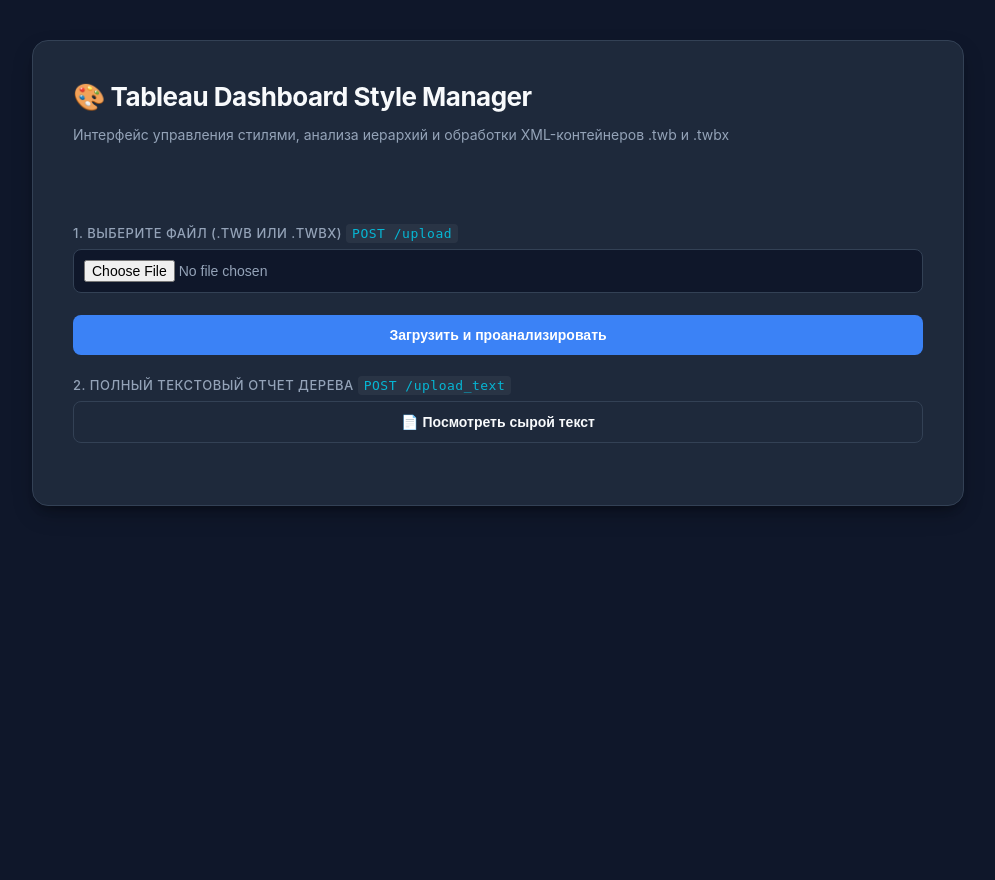
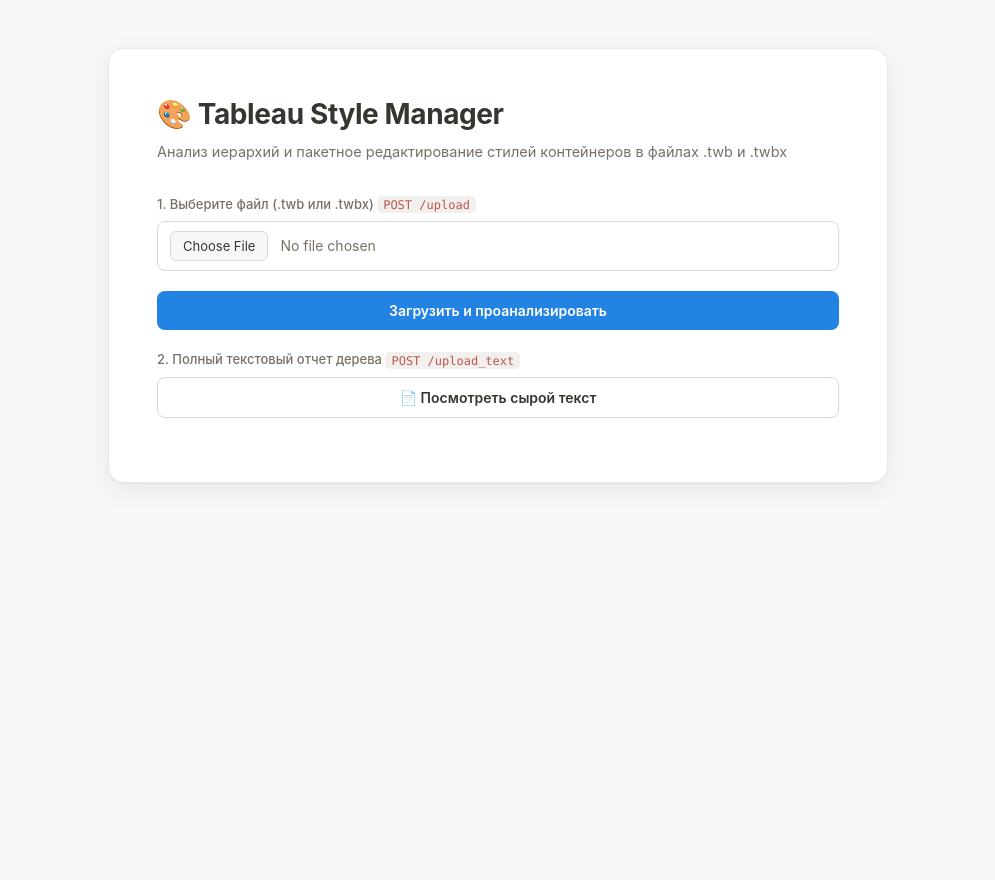
Before and after one commit to DanialNussipov/Tableau-containers-editor, a FastAPI app: page / in a window 1280 px wide. Shown: the whole page, without its empty margins (142-1137 px from the left). After the commit the page ends 484 px from the top, so only its background shows below. Run offline with FastAPI, Linux system fonts and the light colour scheme.

Commit message:
изменений только на четыре файла, но третий вас удивит.......

```diff
--- a/src/main.py
+++ b/src/main.py
@@ -3,6 +3,7 @@
 from pathlib import Path
 from fastapi import FastAPI, UploadFile, File, HTTPException, Request
 from fastapi.responses import FileResponse, PlainTextResponse, HTMLResponse
+from starlette.background import BackgroundTask
 from fastapi.templating import Jinja2Templates
 from pydantic import BaseModel, Field
 from typing import List, Optional, Literal
@@ -183,10 +184,12 @@
             media_type = 'application/xml'
 
         # Возвращаем файл пользователю как вложение для скачивания
+        # и удаляем готовый файл с диска после того, как он отправлен.
         return FileResponse(
             path=output_path,
             filename=output_filename,
-            media_type=media_type
+            media_type=media_type,
+            background=BackgroundTask(lambda: output_path.unlink(missing_ok=True))
         )
     finally:
         # Гарантированное удаление временных файлов распаковки
--- a/src/parser/xml_parser.py
+++ b/src/parser/xml_parser.py
@@ -14,7 +14,9 @@
     styles = {}
     zone_style = zone_element.find('zone-style')
     if zone_style is not None:
-        for fmt in zone_style.findall('format|_.fcp.DashboardRoundedCorners.true...format'):
+        # Перебираем все дочерние теги: и <format>, и спец-тег скруглённых углов
+        # (findall с union 'a|b' в lxml не работает — возвращает пустоту).
+        for fmt in zone_style:
             attr = fmt.get('attr')
             value = fmt.get('value')
             if attr and value is not None:
--- a/src/ui/templates/index.html
+++ b/src/ui/templates/index.html
@@ -2,107 +2,110 @@
 <html lang="ru">
 <head>
     <meta charset="UTF-8">
-    <title>Tableau Style Manager — Dashboard</title>
+    <meta name="viewport" content="width=device-width, initial-scale=1">
+    <title>Tableau Style Manager</title>
     <style>
         :root {
-            --bg-color: #0f172a;
-            --card-bg: #1e293b;
-            --border-color: #334155;
-            --text-main: #f8fafc;
-            --text-muted: #94a3b8;
-            --primary: #3b82f6;
-            --primary-hover: #2563eb;
-            --accent: #06b6d4;
-            --success: #10b981;
-            --success-hover: #059669;
-            --danger-bg: rgba(239, 68, 68, 0.1);
-            --danger-border: rgba(239, 68, 68, 0.3);
-            --danger-text: #fca5a5;
-            --success-bg: rgba(16, 185, 129, 0.1);
-            --success-border: rgba(16, 185, 129, 0.3);
-            --success-text: #6ee7b7;
+            --bg: #f7f7f5;
+            --card-bg: #ffffff;
+            --border: #e9e9e7;
+            --border-strong: #d8d8d4;
+            --text: #37352f;
+            --text-muted: #787066;
+            --text-faint: #9b9589;
+            --primary: #2383e2;
+            --primary-hover: #0f74d4;
+            --primary-soft: rgba(35, 131, 226, 0.12);
+            --success: #0f9d58;
+            --success-hover: #0b8049;
+            --code-bg: #f1f0ee;
+            --code-text: #c0564b;
+            --danger-bg: #fdecea;
+            --danger-border: #f5c6c0;
+            --danger-text: #b4342a;
+            --ok-bg: #e7f5ec;
+            --ok-border: #bfe3cc;
+            --ok-text: #0b7a3e;
+            --radius: 10px;
         }
+
+        * { box-sizing: border-box; }
 
         body {
             font-family: -apple-system, BlinkMacSystemFont, "Segoe UI", Roboto, Helvetica, Arial, sans-serif;
-            background-color: var(--bg-color);
-            color: var(--text-main);
+            background-color: var(--bg);
+            color: var(--text);
             margin: 0;
-            padding: 40px 20px;
+            padding: 48px 20px;
             display: flex;
             justify-content: center;
             align-items: flex-start;
             min-height: 100vh;
+            line-height: 1.5;
         }
 
         .container {
             width: 100%;
-            max-width: 850px;
+            max-width: 780px;
             background-color: var(--card-bg);
-            border: 1px solid var(--border-color);
-            padding: 40px;
+            border: 1px solid var(--border);
+            padding: 44px 48px;
             border-radius: 16px;
-            box-shadow: 0 10px 25px -5px rgba(0, 0, 0, 0.3), 0 8px 10px -6px rgba(0, 0, 0, 0.3);
+            box-shadow: 0 1px 2px rgba(15, 15, 15, 0.04), 0 8px 28px rgba(15, 15, 15, 0.06);
         }
 
         h1 {
-            font-size: 26px;
+            font-size: 28px;
             font-weight: 700;
-            color: var(--text-main);
-            margin-top: 0;
-            margin-bottom: 8px;
-            letter-spacing: -0.5px;
+            margin: 0 0 6px;
+            letter-spacing: -0.4px;
         }
 
         p.subtitle {
             color: var(--text-muted);
-            font-size: 14px;
-            margin-bottom: 30px;
+            font-size: 14.5px;
+            margin: 0 0 32px;
         }
 
         h3 {
-            font-size: 18px;
-            color: var(--text-main);
-            margin-top: 0;
-            margin-bottom: 15px;
+            font-size: 16px;
+            font-weight: 600;
+            margin: 0 0 16px;
         }
 
-        .form-group {
-            margin-bottom: 22px;
-        }
+        .form-group { margin-bottom: 20px; }
 
         label {
             display: block;
             font-weight: 500;
-            margin-bottom: 8px;
+            margin-bottom: 7px;
             font-size: 13px;
             color: var(--text-muted);
-            text-transform: uppercase;
-            letter-spacing: 0.5px;
         }
 
-        label code {
-            text-transform: none;
-            background: rgba(255, 255, 255, 0.05);
-            padding: 2px 6px;
-            border-radius: 4px;
-            color: var(--accent);
-            font-family: monospace;
+        label code, code {
+            background: var(--code-bg);
+            padding: 1.5px 6px;
+            border-radius: 5px;
+            color: var(--code-text);
+            font-family: "SFMono-Regular", Consolas, Menlo, monospace;
+            font-size: 12px;
         }
 
         input[type="text"], input[type="file"], select {
             width: 100%;
-            padding: 12px 16px;
-            background-color: #0f172a;
-            border: 1px solid var(--border-color);
+            padding: 11px 14px;
+            background-color: #fff;
+            border: 1px solid var(--border-strong);
             border-radius: 8px;
-            color: var(--text-main);
+            color: var(--text);
             font-size: 14px;
-            box-sizing: border-box;
-            transition: all 0.2s ease;
+            font-family: inherit;
+            transition: border-color 0.15s, box-shadow 0.15s;
         }
 
-        /* Стиль для инпута выбора цвета */
+        input[type="text"]::placeholder { color: var(--text-faint); }
+
         .color-picker-wrapper {
             display: flex;
             gap: 8px;
@@ -111,147 +114,171 @@
 
         input[type="color"] {
             -webkit-appearance: none;
-            border: 1px solid var(--border-color);
+            appearance: none;
+            border: 1px solid var(--border-strong);
             border-radius: 8px;
-            width: 48px;
-            height: 44px;
+            width: 46px;
+            height: 42px;
             padding: 4px;
-            background: #0f172a;
+            background: #fff;
             cursor: pointer;
+            flex-shrink: 0;
         }
-
-        input[type="color"]::-webkit-color-swatch-wrapper {
-            padding: 0;
-        }
-
-        input[type="color"]::-webkit-color-swatch {
-            border: none;
-            border-radius: 6px;
-        }
+        input[type="color"]::-webkit-color-swatch-wrapper { padding: 0; }
+        input[type="color"]::-webkit-color-swatch { border: none; border-radius: 5px; }
 
         input[type="file"] {
-            padding: 10px;
+            padding: 9px 12px;
             cursor: pointer;
             color: var(--text-muted);
         }
+        input[type="file"]::file-selector-button {
+            border: 1px solid var(--border-strong);
+            background: var(--bg);
+            color: var(--text);
+            padding: 6px 12px;
+            border-radius: 6px;
+            margin-right: 12px;
+            cursor: pointer;
+            font-family: inherit;
+            font-size: 13px;
+        }
+        input[type="file"]::file-selector-button:hover { background: #efefed; }
 
-        input[type="text"]:focus, select:focus {
+        input:focus, select:focus {
             outline: none;
             border-color: var(--primary);
-            box-shadow: 0 0 0 3px rgba(59, 130, 246, 0.15);
+            box-shadow: 0 0 0 3px var(--primary-soft);
         }
 
-        .row {
-            display: flex;
-            gap: 16px;
-        }
-
-        .col {
-            flex: 1;
-        }
+        .row { display: flex; gap: 16px; }
+        .col { flex: 1; min-width: 0; }
 
         button {
             background-color: var(--primary);
             color: #fff;
             border: none;
-            padding: 12px 20px;
+            padding: 11px 18px;
             border-radius: 8px;
             font-size: 14px;
+            font-weight: 600;
+            font-family: inherit;
             cursor: pointer;
             width: 100%;
-            font-weight: 600;
-            transition: background-color 0.2s, transform 0.1s;
+            transition: background-color 0.15s, transform 0.08s;
         }
-
-        button:hover {
-            background-color: var(--primary-hover);
-        }
-
-        button:active {
-            transform: scale(0.99);
-        }
+        button:hover { background-color: var(--primary-hover); }
+        button:active { transform: scale(0.99); }
 
         .btn-secondary {
-            background-color: transparent;
-            border: 1px solid var(--border-color);
-            color: var(--text-main);
+            background-color: #fff;
+            border: 1px solid var(--border-strong);
+            color: var(--text);
         }
+        .btn-secondary:hover { background-color: var(--bg); border-color: var(--text-faint); }
 
-        .btn-secondary:hover {
-            background-color: rgba(255, 255, 255, 0.05);
-            border-color: var(--text-muted);
-        }
+        .btn-success { background-color: var(--success); }
+        .btn-success:hover { background-color: var(--success-hover); }
 
-        .btn-success {
-            background-color: var(--success);
-        }
-
-        .btn-success:hover {
-            background-color: var(--success-hover);
-        }
-
-        .hidden {
-            display: none;
-        }
+        .hidden { display: none; }
 
         .alert {
-            padding: 14px 16px;
+            padding: 13px 16px;
             border-radius: 8px;
             margin-bottom: 24px;
             font-size: 14px;
-            display: flex;
-            align-items: center;
         }
-
         .alert-error {
             background-color: var(--danger-bg);
             color: var(--danger-text);
             border: 1px solid var(--danger-border);
         }
-
         .alert-success {
-            background-color: var(--success-bg);
-            color: var(--success-text);
-            border: 1px solid var(--success-border);
+            background-color: var(--ok-bg);
+            color: var(--ok-text);
+            border: 1px solid var(--ok-border);
         }
 
         .console-box {
-            background-color: #0b0f19;
-            color: #38bdf8;
+            background-color: #fbfbfa;
+            color: var(--text);
             padding: 16px;
             border-radius: 8px;
-            border: 1px solid var(--border-color);
+            border: 1px solid var(--border);
             font-family: "SFMono-Regular", Consolas, "Liberation Mono", Menlo, monospace;
             white-space: pre-wrap;
             margin-bottom: 20px;
-            max-height: 280px;
+            max-height: 320px;
             overflow-y: auto;
-            font-size: 12px;
-            line-height: 1.5;
+            font-size: 12.5px;
+            line-height: 1.55;
         }
-
-        .console-box::-webkit-scrollbar {
-            width: 6px;
-        }
-        .console-box::-webkit-scrollbar-track {
-            background: #0b0f19;
-        }
-        .console-box::-webkit-scrollbar-thumb {
-            background: var(--border-color);
-            border-radius: 3px;
-        }
+        .console-box::-webkit-scrollbar { width: 8px; }
+        .console-box::-webkit-scrollbar-track { background: transparent; }
+        .console-box::-webkit-scrollbar-thumb { background: var(--border-strong); border-radius: 4px; }
 
         hr {
             border: 0;
-            border-top: 1px solid var(--border-color);
+            border-top: 1px solid var(--border);
             margin: 30px 0;
+        }
+
+        .tree-box {
+            border: 1px solid var(--border);
+            border-radius: 8px;
+            padding: 6px;
+            max-height: 360px;
+            overflow: auto;
+            background: #fbfbfa;
+            margin-bottom: 10px;
+        }
+        .tree-row {
+            display: flex;
+            align-items: center;
+            gap: 8px;
+            padding: 4px 8px;
+            border-radius: 6px;
+            cursor: pointer;
+            white-space: nowrap;
+            font-size: 13px;
+        }
+        .tree-row:hover { background: #f0f0ee; }
+        .tree-row.selected { background: var(--primary-soft); }
+        .tree-check {
+            width: 16px; height: 16px;
+            border: 1.5px solid var(--border-strong);
+            border-radius: 5px;
+            flex-shrink: 0;
+            display: inline-flex;
+            align-items: center;
+            justify-content: center;
+            font-size: 11px; line-height: 1;
+            color: #fff;
+        }
+        .tree-row.selected .tree-check { background: var(--primary); border-color: var(--primary); }
+        .tree-type { font-weight: 600; }
+        .tree-id, .tree-styles {
+            font-family: "SFMono-Regular", Consolas, Menlo, monospace;
+        }
+        .tree-id { color: var(--text-faint); }
+        .tree-name { color: var(--text-muted); }
+        .tree-styles {
+            color: var(--text-faint);
+            font-size: 11.5px;
+            margin-left: auto;
+            padding-left: 14px;
+        }
+
+        @media (max-width: 560px) {
+            .container { padding: 28px 22px; }
+            .row { flex-direction: column; gap: 0; }
         }
     </style>
 </head>
 <body>
     <div class="container">
-        <h1>🎨 Tableau Dashboard Style Manager</h1>
-        <p class="subtitle">Интерфейс управления стилями, анализа иерархий и обработки XML-контейнеров .twb и .twbx</p>
+        <h1>🎨 Tableau Style Manager</h1>
+        <p class="subtitle">Анализ иерархий и пакетное редактирование стилей контейнеров в файлах .twb и .twbx</p>
 
         <div id="alert-box" class="alert hidden"></div>
 
@@ -277,7 +304,7 @@
 
             <div class="form-group">
                 <label>Выберите целевой дашборд</label>
-                <select id="dashboardSelect"></select>
+                <select id="dashboardSelect" onchange="selectedIds = new Set(); document.getElementById('zoneIds').value = ''; renderTree();"></select>
             </div>
 
             <hr>
@@ -285,8 +312,13 @@
             <h3>Пакетное изменение стилей <code>POST /modify</code></h3>
 
             <div class="form-group">
-                <label>ID контейнеров (через запятую)</label>
-                <input type="text" id="zoneIds" placeholder="например: 2, 39, 105">
+                <label>Контейнеры дашборда — кликните, чтобы выбрать</label>
+                <div id="tree-box" class="tree-box"></div>
+            </div>
+
+            <div class="form-group">
+                <label>Выбранные ID (можно править вручную)</label>
+                <input type="text" id="zoneIds" placeholder="например: 2, 39, 105" oninput="syncZoneSelection()">
             </div>
 
             <div class="row">
@@ -342,6 +374,56 @@
 
     <script>
         let uploadedFilename = "";
+        let allDashboards = {};
+        let selectedIds = new Set();
+
+        function esc(s) {
+            const d = document.createElement("div");
+            d.textContent = s == null ? "" : s;
+            return d.innerHTML;
+        }
+
+        function renderTree() {
+            const box = document.getElementById("tree-box");
+            const root = allDashboards[document.getElementById("dashboardSelect").value];
+            box.innerHTML = "";
+            if (root) box.appendChild(buildRow(root, 0));
+        }
+
+        function buildRow(node, depth) {
+            const frag = document.createDocumentFragment();
+            const row = document.createElement("div");
+            const isSel = selectedIds.has(node.id);
+            row.className = "tree-row" + (isSel ? " selected" : "");
+            row.style.paddingLeft = (8 + depth * 18) + "px";
+            const styleStr = Object.entries(node.styles || {}).map(([k, v]) => `${k}=${v}`).join(", ");
+            row.innerHTML =
+                `<span class="tree-check">${isSel ? "✓" : ""}</span>` +
+                `<span class="tree-type">${esc(node.type || "zone")}</span>` +
+                (node.param ? `<span class="tree-name">(${esc(node.param)})</span>` : "") +
+                `<span class="tree-id">#${esc(node.id)}</span>` +
+                (node.name ? `<span class="tree-name">'${esc(node.name)}'</span>` : "") +
+                (styleStr ? `<span class="tree-styles">${esc(styleStr)}</span>` : "");
+            row.onclick = () => toggleZone(node.id);
+            frag.appendChild(row);
+            (node.children || []).forEach(c => frag.appendChild(buildRow(c, depth + 1)));
+            return frag;
+        }
+
+        function toggleZone(id) {
+            if (selectedIds.has(id)) selectedIds.delete(id);
+            else selectedIds.add(id);
+            document.getElementById("zoneIds").value = [...selectedIds].join(", ");
+            renderTree();
+        }
+
+        // Когда ID правят вручную в текстовом поле — обновляем подсветку дерева
+        function syncZoneSelection() {
+            selectedIds = new Set(
+                document.getElementById("zoneIds").value.split(",").map(s => s.trim()).filter(Boolean)
+            );
+            renderTree();
+        }
 
         // Синхронизация между палитрой и текстовым полем
         function syncColor(pickerId, textId) {
@@ -378,16 +460,20 @@
 
                 if (response.ok) {
                     uploadedFilename = data.filename;
+                    allDashboards = data.dashboards || {};
+                    selectedIds = new Set();
                     const select = document.getElementById("dashboardSelect");
                     select.innerHTML = "";
 
-                    for (const [dashName] of Object.entries(data.dashboards)) {
+                    for (const [dashName] of Object.entries(allDashboards)) {
                         const opt = document.createElement("option");
                         opt.value = dashName;
                         opt.innerText = dashName;
                         select.appendChild(opt);
                     }
 
+                    document.getElementById("zoneIds").value = "";
+                    renderTree();
                     document.getElementById("interactive-section").classList.remove("hidden");
                     showAlert("Файл успешно загружен и проанализирован!", false);
                 } else {
--- a/src/utils/archive.py
+++ b/src/utils/archive.py
@@ -4,7 +4,13 @@
 
 def extract_twbx(twbx_path: Path, extract_dir: Path) -> Path:
     # Распаковывает .twbx архив во временную папку и возвращает путь к .twb файлу.
+    extract_dir = Path(extract_dir)
     with zipfile.ZipFile(twbx_path, 'r') as zip_ref:
+        dest = extract_dir.resolve()
+        # Защита от zip-slip: ни один путь не должен вылезать за пределы extract_dir
+        for member in zip_ref.namelist():
+            if not (dest / member).resolve().is_relative_to(dest):
+                raise ValueError(f"Небезопасный путь в архиве: {member}")
         zip_ref.extractall(extract_dir)
 
     # Ищем .twb файл внутри распакованной директории
```
